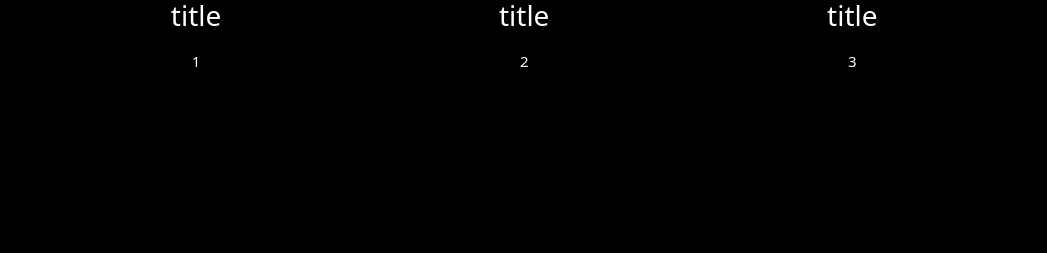
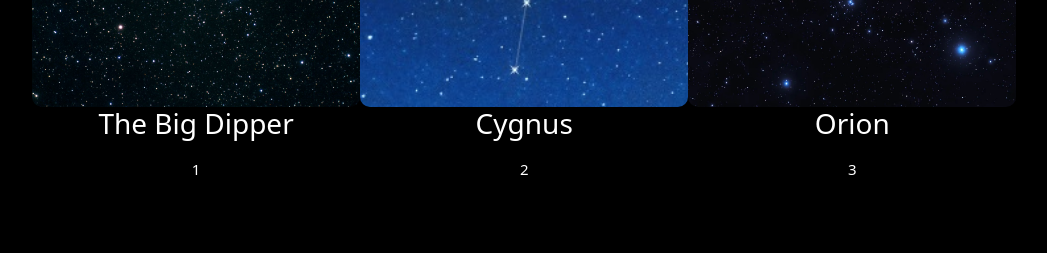
Before and after one commit to madisonDavis7/A-Guide-To-The-Galaxy, a Django app: page /stellar/ in a window 1280 px wide. Shown: the part 1460-1713 px from the top of the page, without its empty margins (60-1107 px from the left). Before the commit the page ends 1527 px from the top, so only its background shows below. Run offline with Django 5.2, Linux system fonts and the light colour scheme; some libraries are stand-ins or nearby versions.

Commit message:
Create Stellar Home Page

```diff
--- a/templates/stellar.html
+++ b/templates/stellar.html
@@ -8,40 +8,41 @@
 
 <h1>Stellar Tours</h1>
 
-<p class="intro-planetary">Welcome to the stellar tours we offer. /add your intro here/ </p>
-<p class="intro-planetary">/optional second/ </p>
+<p class="intro-planetary">Welcome to our Stellar tours where you can learn about our Galaxy's stellar wonders! From constellations
+    to the stars that make them up if you want a guide to the stars you're in the right place! </p>
+<p class="intro-planetary">Learn about the Stars of our galaxy and what makes them tick or, whether it be the stars that compose them or the folklore that created them, explore the nature of Earth's constellations! </p>
 
 <div class="col-img">
     <div class="column">
-        <img src="{% static 'images/#.jpg' %}">
-        <h3>title</h3>
+        <img src="{% static 'images/Betelgeuse.jpg' %}">
+        <h3>Betelgeuse</h3>
         <p>1</p>
     </div>
     <div class="column">
-        <img src="{% static 'images/#.png' %}">
-        <h3>title</h3>
+        <img src="{% static 'images/Polaris.jpg' %}">
+        <h3>Polaris</h3>
         <p>2</p>
     </div>
     <div class="column">
-        <img src="{% static 'images/#.jpg' %}">
-        <h3>title</h3>
+        <img src="{% static 'images/sirius.jpg' %}">
+        <h3>Sirius</h3>
         <p>3</p>
     </div>
 </div>
 <div class="col-img">
     <div class="column">
-        <img src="{% static 'images/#.jpg' %}">
-        <h3>title</h3>
+        <img src="{% static 'images/BigDipper.jpg' %}">
+        <h3>The Big Dipper</h3>
         <p>1</p>
     </div>
     <div class="column">
-        <img src="{% static 'images/#.jpg' %}">
-        <h3>title</h3>
+        <img src="{% static 'images/Cygnus.jpg' %}">
+        <h3>Cygnus</h3>
         <p>2</p>
     </div>
     <div class="column">
-        <img src="{% static 'images/#.jpg' %}">
-        <h3>title</h3>
+        <img src="{% static 'images/Orion.jpg' %}">
+        <h3>Orion</h3>
         <p>3</p>
     </div>
 </div>
```
Also changed, not shown: static/images/Betelgeuse.jpg (added), static/images/BigDipper.jpg (added), static/images/Cygnus.jpg (added), static/images/Orion.jpg (added), static/images/Polaris.jpg (added), static/images/sirius.jpg (added).
